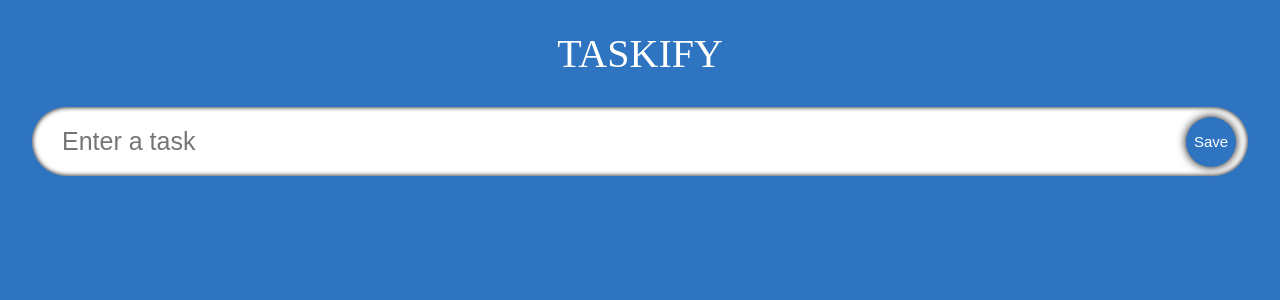
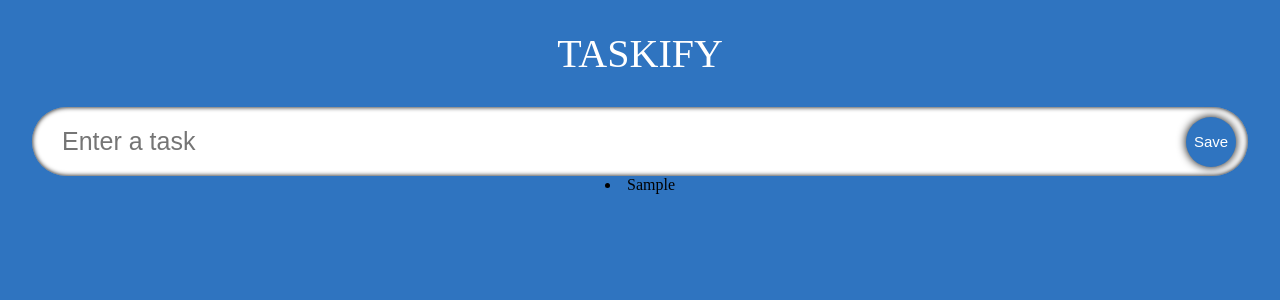
Before and after one commit to edmarjames/typescript_react, a React (Vite) app: page / in a window 1280 px wide. Both pictures are taken after typing "Sample" into the empty fields and a click on the button "Save". Shown: the top 300 px of the page. Built offline with nearby package versions, Linux system fonts and the light colour scheme; a web font is replaced by a local one.

Commit message:
Create TodoList component

```diff
--- a/src/App.tsx
+++ b/src/App.tsx
@@ -1,5 +1,6 @@
 import { useState } from 'react';
 import InputField from './components/InputField';
+import TodoList from './components/TodoList';
 import { Todo } from './model';
 import './App.css';
 
@@ -23,6 +24,7 @@ function App() {
     <div className='App'>
       <span className='heading'>Taskify</span>
       <InputField todo={todo} setTodo={setTodo} handleAdd={handleAdd}/>
+      <TodoList todos={todos} setTodos={setTodos}/>
     </div>
   )
 }
--- /dev/null
+++ b/src/components/TodoList.tsx
@@ -0,0 +1,18 @@
+import React from 'react'
+import { Todo } from '../model';
+
+interface Props {
+  todos: Todo[];
+  setTodos: React.Dispatch<React.SetStateAction<string>>;
+}
+
+export default function TodoList({ todos, setTodos }: Props) {
+
+  return (
+    <div className='todos'>
+      {todos.map(todo => (
+        <li>{todo.todo}</li>
+      ))}
+    </div>
+  )
+}
```
